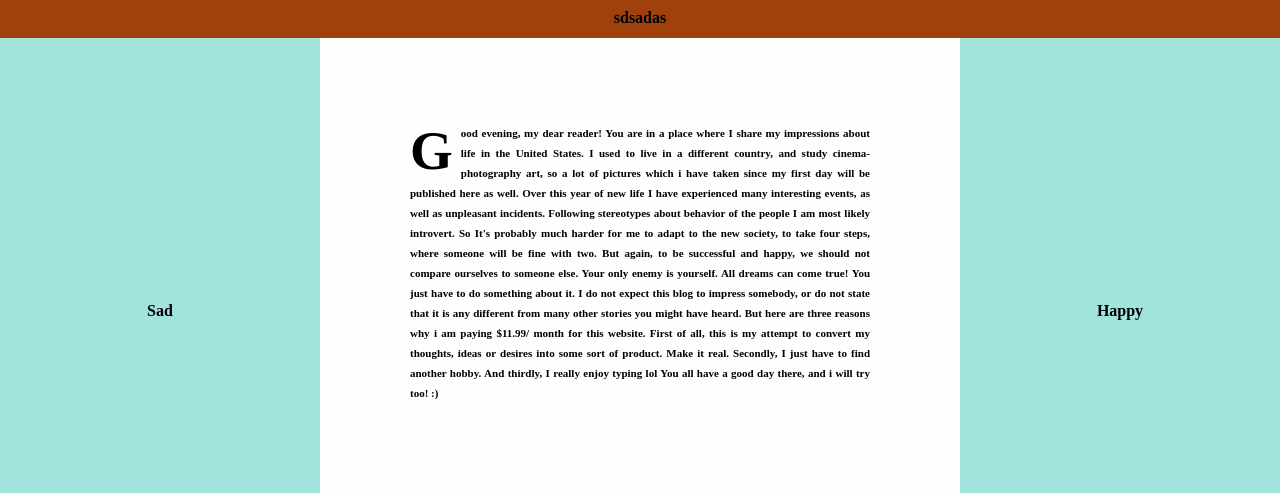
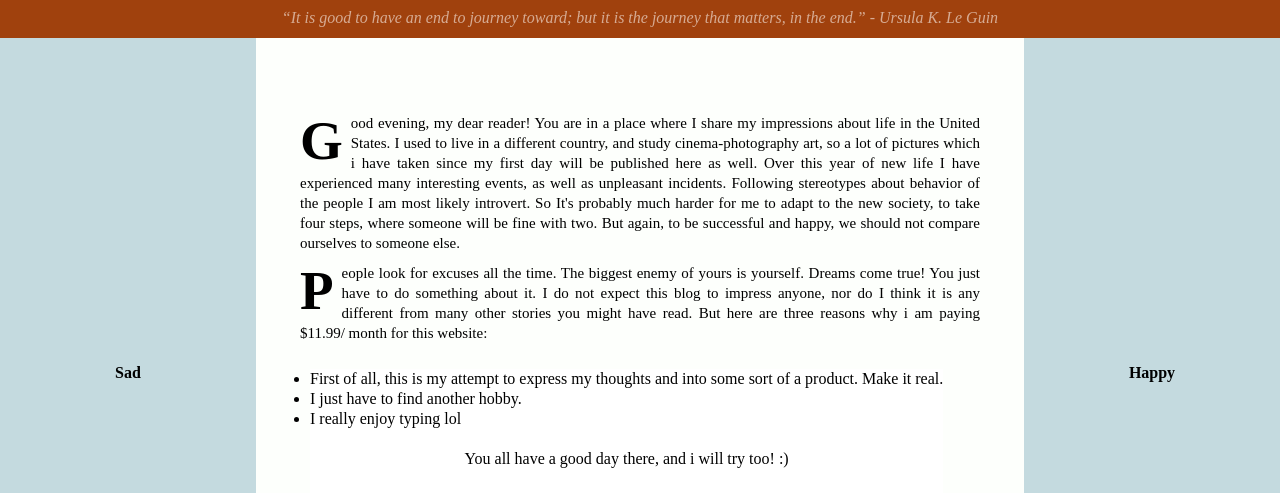
Before and after one commit to HPChicago/HPChicago.github.io, a plain HTML site: page index.html in a window 1280 px wide. Shown: the part 307-800 px from the top of the page. Drawn offline with Linux system fonts and the light colour scheme.

Commit message:
Add files via upload

```diff
--- a/css/style.css
+++ b/css/style.css
@@ -2,10 +2,45 @@ body{
   background-color: #011627;
   margin:0 0 0 0;
   }
+p.p1{
+  text-align: justify;
+  margin:70px 10px 10px 10px;
+  font-weight: normal;
+}
+p.p2{
+  text-align: justify;
+  margin:10px 10px 10px 10px;
+  font-weight: normal;
+}
+p.text{
+  color: #d6ab93;
+  font-weight: normal;
+  font-style: italic;
+  font-size: 15px;
+  text-align: justify;
+  margin:0px 0px 0px 00px;
+  line-height: 0px;
+}
+ul.ddd{
+  background-color: #ffffff;
+  float: left;
+  padding: 0px;
+  margin-left: 20px;
+  margin-right: 10px;
+  font-weight: normal;
+  line-height: 20px;
+}
+li.lll{
+  background-color: #ffffff;
+  display: list-item;
+  padding: 0px 0px 0px;
+  position: left;
+  text-align: justify;
+}
 p{
-  font-size: 11px;
+  font-size: 15px;
   text-align: justify;
-  margin:75px 20px 20px 20px;
+  margin:75px 10px 10px 10px;
   line-height: 20px;
   }
 p:first-letter {
@@ -16,13 +51,13 @@ p:first-letter {
   margin-right: 8px;
   }
 article {
-  max-width: 500px;
-  padding: 10px;
+  max-width: 700px;
+  padding: 5px;
   margin: 0 auto;
   }
 header {
   text-align: center;
-  background: url('https://i.imgur.com/CxdrSFi.jpg');
+  background: url('https://raw.githubusercontent.com/HPChicago/HPChicago.github.io/master/img/tuscany-sunrise.jpg');
   background-size: cover;
   color: white;
   }
@@ -32,7 +67,7 @@ ul {
   }
 li {
   display: inline;
-  padding: 0px 40px 0px
+  padding: 0px 40px 0px;
   }
 a {
   color: white;
@@ -41,3 +76,15 @@ a {
 img{
   margin: 0 0 0 0;
   }
+span.quote{
+  color: #d6ab93;
+  font-weight: normal;
+  font-style: italic;
+}
+span.quote:hover {
+  color: white;
+}
+a.menu:hover{
+  color: black;
+  background-color: white;
+}
--- a/index.html
+++ b/index.html
@@ -6,7 +6,7 @@
 </head>
  <header>
     <img src="https://github.com/HPChicago/HPChicago.github.io/blob/master/img/1.png?raw=true" width="200">
-    <h1>Journey</h1>
+    <h1>My American Life</h1>
     <ul>
       <li><a class="menu" href="#">ABOUT ME</a></li>
       <li><a class="menu" href="#">BEST </a></li>
@@ -16,7 +16,8 @@
 <body>
 <table style="position: absolute; top: 305px; bottom: 0; left: 0; right: 0;" width="100%" border="0" cellspacing="0" cellpadding="0" bgcolor="">
  <tr>
-   <th height="40" colspan=3 align="center" bgcolor="a0410d" ><span>sdsadas</span></th>
+   <th height="40" colspan=3 align="center" bgcolor="#a0410d" ><span class="quote">“It is good to have an end to journey toward; but it is the journey that matters, in the end.” - Ursula K. Le Guin</span>
+</div></th>
  </tr>
   <!--<th height="35" colspan=3 align="center" bgcolor="#2EC4B6">
       <table width="50%" border="0" cellspacing="0" bgcolor="">
@@ -32,32 +33,35 @@
  <!--###left block
  -->
  <tr>
- <th width="25%" height="100" align="center" bgcolor="#A0E4DD">Sad</th>
- <th width="50%" align="center" bgcolor="#FDFFFC">
-    <table width="50%" border="0" cellspacing="0" bordercolor="#0000CC" padding="0px">
+ <th width="20%" height="100" align="center" bgcolor="#c4dadf">Sad</th>
+ <th width="60%" align="center" bgcolor="#FDFFFC">
+    <table width="60%" border="0" cellspacing="0" bordercolor="#0000CC" padding="0px">
     <article>
-<p>Good evening, my dear reader! You are in a place where I share my impressions about life in the United States. I used to live in a different country, and study cinema-photography art, so a lot of pictures which i have taken since my first day will be published here as well.
+<p class = "p1">Good evening, my dear reader! You are in a place where I share my impressions about life in the United States. I used to live in a different country, and study cinema-photography art, so a lot of pictures which i have taken since my first day will be published here as well.
 
-Over this year of new life I have experienced many interesting events, as well as unpleasant incidents. Following stereotypes about behavior of the people I am most likely introvert. So It's probably much harder for me to adapt to the new society, to take four steps, where someone will be fine with two. But again, to be successful and happy, we should not compare ourselves to someone else. Your only enemy is yourself. All dreams can come true! You just have to do something about it.
+Over this year of new life I have experienced many interesting events, as well as unpleasant incidents. Following stereotypes about behavior of the people I am most likely introvert. So It's probably much harder for me to adapt to the new society, to take four steps, where someone will be fine with two. But again, to be successful and happy, we should not compare ourselves to someone else.
+ </p>
+ <p class = "p2">
+ People look for excuses all the time. The biggest enemy of yours is yourself. Dreams come true! You just have to do something about it.
 
-I do not expect this blog to impress somebody, or do not state that it is any different from many other stories you might have heard. But here are three reasons why i am paying $11.99/ month for this website.
-
-First of all, this is my attempt to convert my thoughts, ideas or desires into some sort of product. Make it real.
-Secondly, I just have to find another hobby.
-And thirdly, I really enjoy typing lol
+I do not expect this blog to impress anyone, nor do I think it is any different from many other stories you might have read. But here are three reasons why i am paying $11.99/ month for this website:
+<ul class ="ddd">
+<li class="lll">First of all, this is my attempt to express my thoughts and into some sort of a product. Make it real.</li>
+<li class="lll">I just have to find another hobby.</li>
+<li class="lll">I really enjoy typing lol</li>
+<br>
 You all have a good day there, and i will try too! :)
-
- </p>
+</p>
 </article>
    </table>
   <br>
    <p align="center"><a href="http://kapon.com/sign_table.php">вернуться назад</a>.</p>
   <br>
   </th>
-  <th width="25%" align="center" bgcolor="#A0E4DD">Happy</th>
+  <th width="25%" align="center" bgcolor="#c4dadf">Happy</th>
  </tr>
  <tr>
-  <th height="49" colspan=3 align="center" bgcolor="#2EC4B6">Maybe another piece of information</th>
+  <th height="49" colspan=3 align="center" bgcolor="#a3c9d1">Maybe another piece of information</th>
  </tr>
  </table>
 </body>
```
